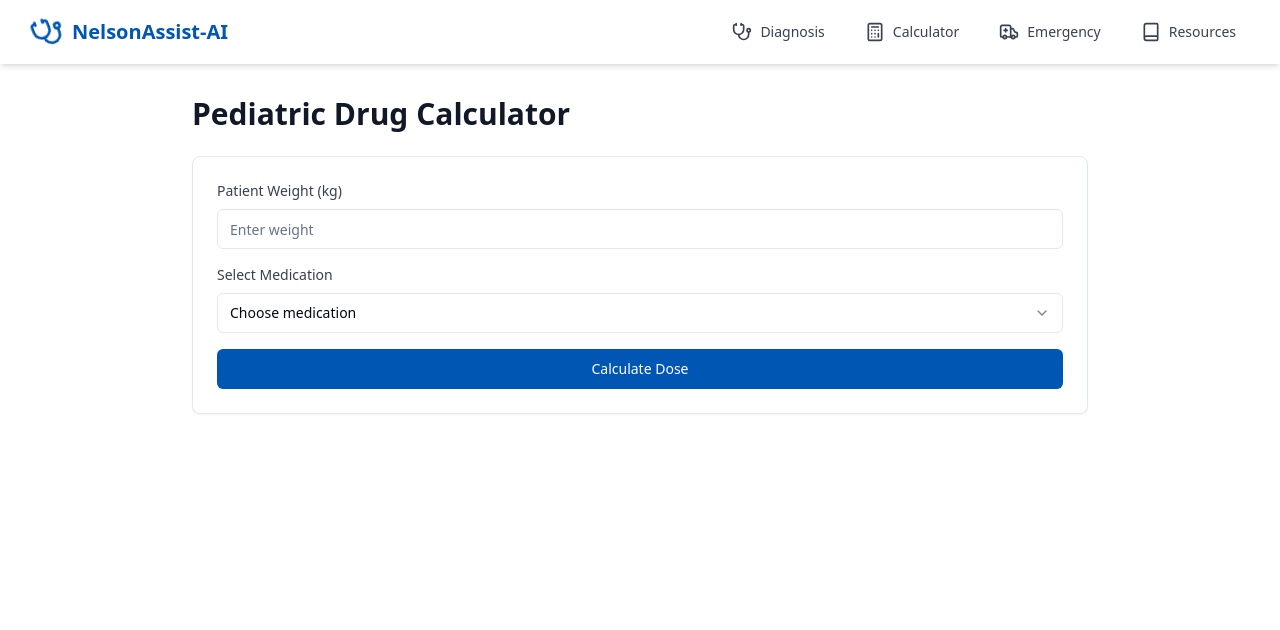
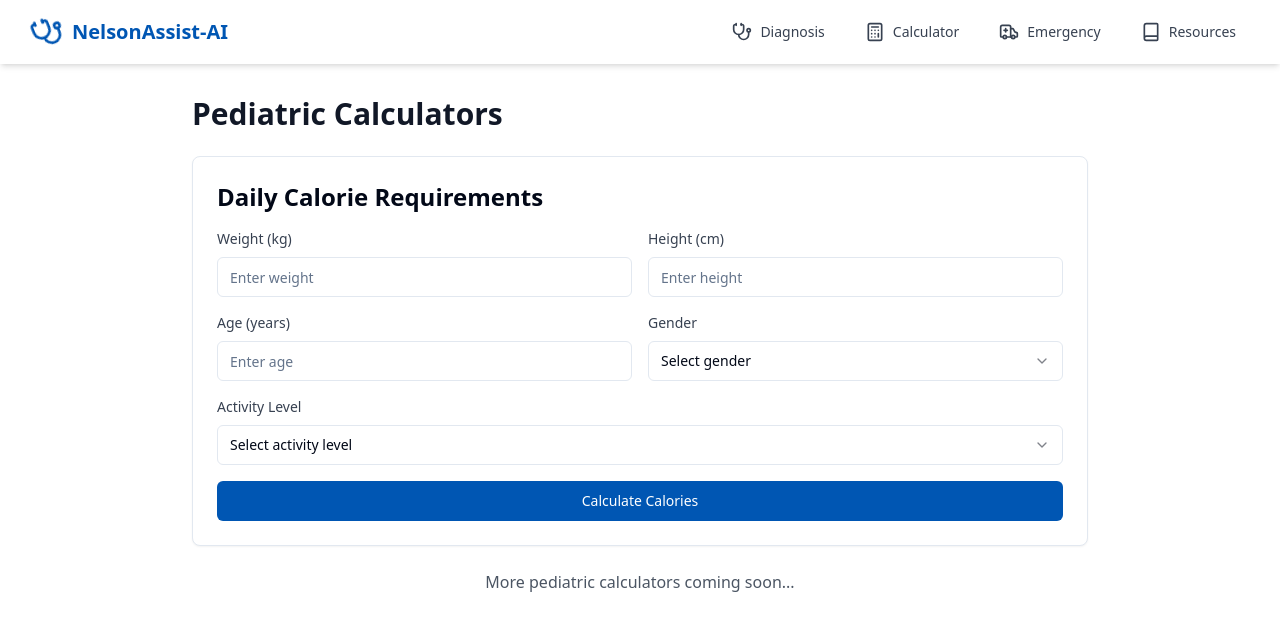
Before and after one commit to DrZee07/pediatricia-navi-27, a React (Vite) app: page /calculator in a window 1280 px wide. Shown: the top 630 px of the page. Built offline with nearby package versions, Linux system fonts and the light colour scheme.

Commit message:
Add feature for calorie counting
Implement a calorie counting feature for children, enhancing the application with tools to help users monitor and manage dietary intake.
[skip gpt_engineer]

```diff
--- a/src/pages/Calculator.tsx
+++ b/src/pages/Calculator.tsx
@@ -9,22 +9,63 @@ import {
   SelectTrigger,
   SelectValue,
 } from "@/components/ui/select";
+import { toast } from "sonner";
 
 const Calculator = () => {
   const [weight, setWeight] = useState("");
-  const [medication, setMedication] = useState("");
+  const [height, setHeight] = useState("");
+  const [age, setAge] = useState("");
+  const [gender, setGender] = useState("");
+  const [activityLevel, setActivityLevel] = useState("");
+  const [calories, setCalories] = useState<number | null>(null);
+
+  const calculateCalories = () => {
+    if (!weight || !height || !age || !gender || !activityLevel) {
+      toast.error("Please fill in all fields");
+      return;
+    }
+
+    const w = parseFloat(weight);
+    const h = parseFloat(height);
+    const a = parseFloat(age);
+
+    // Schofield equation for children (3-10 years)
+    let bmr;
+    if (gender === "male") {
+      bmr = (19.59 * w) + (130.3 * h / 100) + 414.9;
+    } else {
+      bmr = (16.97 * w) + (161.8 * h / 100) + 371.2;
+    }
+
+    // Activity factor
+    const activityFactors = {
+      sedentary: 1.2,
+      light: 1.375,
+      moderate: 1.55,
+      active: 1.725,
+      veryActive: 1.9
+    };
+
+    const totalCalories = Math.round(bmr * activityFactors[activityLevel as keyof typeof activityFactors]);
+    setCalories(totalCalories);
+
+    toast.success("Calories calculated successfully!");
+    console.log("Calculated calories:", totalCalories);
+  };
 
   return (
     <div className="animate-fade-in max-w-4xl mx-auto">
       <h1 className="text-3xl font-bold text-gray-900 mb-6">
-        Pediatric Drug Calculator
+        Pediatric Calculators
       </h1>
 
-      <Card className="p-6">
+      <Card className="p-6 mb-6">
+        <h2 className="text-2xl font-semibold mb-4">Daily Calorie Requirements</h2>
         <div className="space-y-4">
+          <div className="grid grid-cols-1 md:grid-cols-2 gap-4">
             <div>
               <label className="block text-sm font-medium text-gray-700 mb-2">
-              Patient Weight (kg)
+                Weight (kg)
               </label>
               <Input
                 type="number"
@@ -33,26 +74,92 @@ const Calculator = () => {
                 onChange={(e) => setWeight(e.target.value)}
               />
             </div>
+            <div>
+              <label className="block text-sm font-medium text-gray-700 mb-2">
+                Height (cm)
+              </label>
+              <Input
+                type="number"
+                placeholder="Enter height"
+                value={height}
+                onChange={(e) => setHeight(e.target.value)}
+              />
+            </div>
+          </div>
+
+          <div className="grid grid-cols-1 md:grid-cols-2 gap-4">
+            <div>
+              <label className="block text-sm font-medium text-gray-700 mb-2">
+                Age (years)
+              </label>
+              <Input
+                type="number"
+                placeholder="Enter age"
+                value={age}
+                onChange={(e) => setAge(e.target.value)}
+              />
+            </div>
+            <div>
+              <label className="block text-sm font-medium text-gray-700 mb-2">
+                Gender
+              </label>
+              <Select onValueChange={setGender}>
+                <SelectTrigger>
+                  <SelectValue placeholder="Select gender" />
+                </SelectTrigger>
+                <SelectContent>
+                  <SelectItem value="male">Male</SelectItem>
+                  <SelectItem value="female">Female</SelectItem>
+                </SelectContent>
+              </Select>
+            </div>
+          </div>
 
           <div>
             <label className="block text-sm font-medium text-gray-700 mb-2">
-              Select Medication
+              Activity Level
             </label>
-            <Select onValueChange={setMedication}>
+            <Select onValueChange={setActivityLevel}>
               <SelectTrigger>
-                <SelectValue placeholder="Choose medication" />
+                <SelectValue placeholder="Select activity level" />
               </SelectTrigger>
               <SelectContent>
-                <SelectItem value="paracetamol">Paracetamol</SelectItem>
-                <SelectItem value="ibuprofen">Ibuprofen</SelectItem>
-                <SelectItem value="amoxicillin">Amoxicillin</SelectItem>
+                <SelectItem value="sedentary">Sedentary (little to no exercise)</SelectItem>
+                <SelectItem value="light">Light (exercise 1-3 times/week)</SelectItem>
+                <SelectItem value="moderate">Moderate (exercise 3-5 times/week)</SelectItem>
+                <SelectItem value="active">Active (exercise 6-7 times/week)</SelectItem>
+                <SelectItem value="veryActive">Very Active (intense exercise daily)</SelectItem>
               </SelectContent>
             </Select>
           </div>
 
-          <Button className="w-full">Calculate Dose</Button>
+          <Button
+            onClick={calculateCalories}
+            className="w-full"
+          >
+            Calculate Calories
+          </Button>
+
+          {calories && (
+            <div className="mt-4 p-4 bg-primary/10 rounded-lg">
+              <h3 className="text-lg font-semibold text-primary mb-2">
+                Estimated Daily Calorie Needs
+              </h3>
+              <p className="text-2xl font-bold text-primary">
+                {calories} calories/day
+              </p>
+              <p className="text-sm text-gray-600 mt-2">
+                Based on the Schofield equation for children. This is an estimate and may need to be adjusted based on individual circumstances.
+              </p>
+            </div>
+          )}
         </div>
       </Card>
+
+      {/* Keep space for other calculators */}
+      <div className="text-center text-gray-600">
+        <p>More pediatric calculators coming soon...</p>
+      </div>
     </div>
   );
 };
```
Lines whose indentation alone changed are shown as unchanged.
